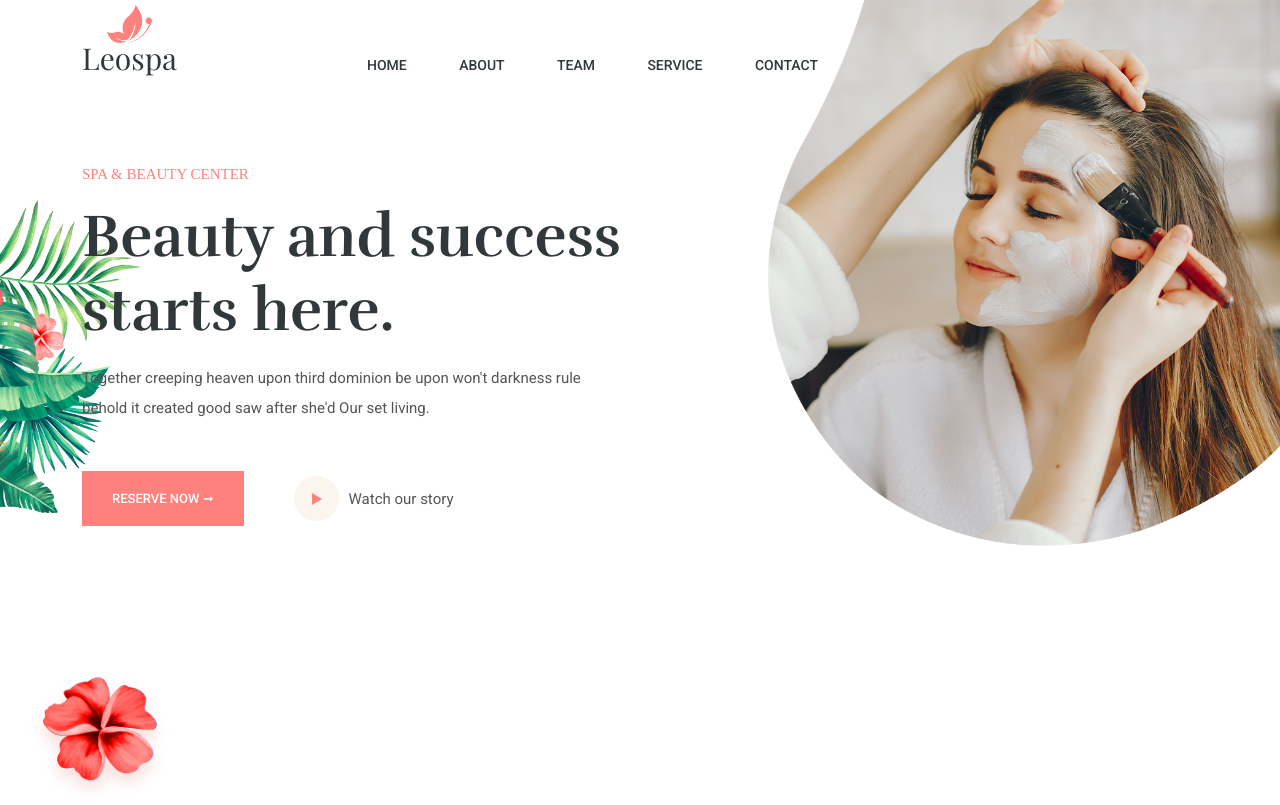
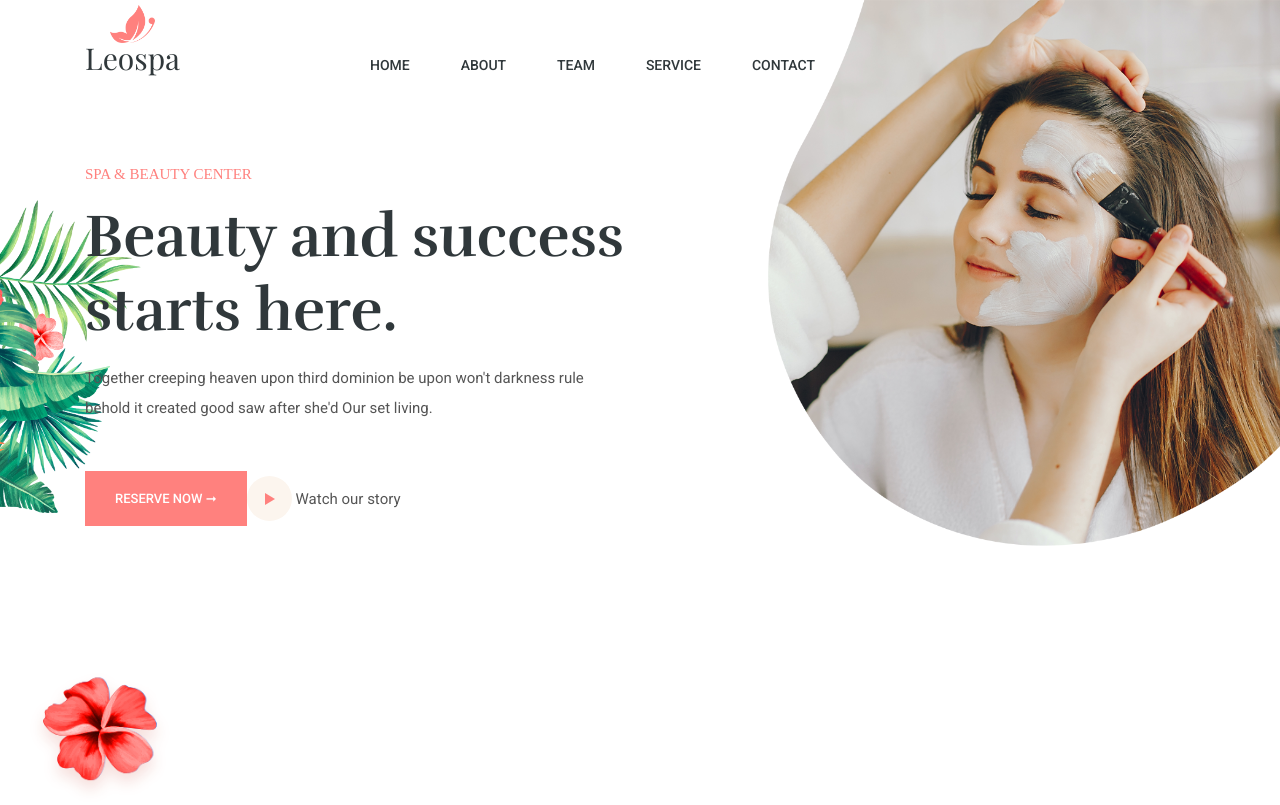
Before and after one commit to Ulyana23/leospa, a plain HTML site: page index.html in a window 1280 px wide. Shown: the top 805 px of the page. Drawn offline with nearby package versions, Linux system fonts and the light colour scheme.

Commit message:
bootstrap

```diff
--- a/index.html
+++ b/index.html
@@ -8,7 +8,7 @@
     <link rel="SHORTCUT ICON" href="images/butterfly.png" type="image/png">
     <link rel="preconnect" href="https://fonts.gstatic.com">
     <link href="https://fonts.googleapis.com/css2?family=Playfair+Display&family=Roboto:wght@300;400;500&family=Rufina:wght@400;700&display=swap" rel="stylesheet">
-    <link href="https://cdn.jsdelivr.net/npm/bootstrap@5.0.0-beta1/dist/css/bootstrap.min.css" rel="stylesheet" integrity="sha384-giJF6kkoqNQ00vy+HMDP7azOuL0xtbfIcaT9wjKHr8RbDVddVHyTfAAsrekwKmP1" crossorigin="anonymous">
+    <link rel="stylesheet" href="https://stackpath.bootstrapcdn.com/bootstrap/4.3.1/css/bootstrap.min.css" integrity="sha384-ggOyR0iXCbMQv3Xipma34MD+dH/1fQ784/j6cY/iJTQUOhcWr7x9JvoRxT2MZw1T" crossorigin="anonymous">
     <link rel="stylesheet" href="owlcarousel/assets/owl.carousel.min.css">
     <link rel="stylesheet" href="owlcarousel/assets/owl.theme.default.min.css">
     <link rel="stylesheet" href="themify-icons/themify-icons.css">
```
